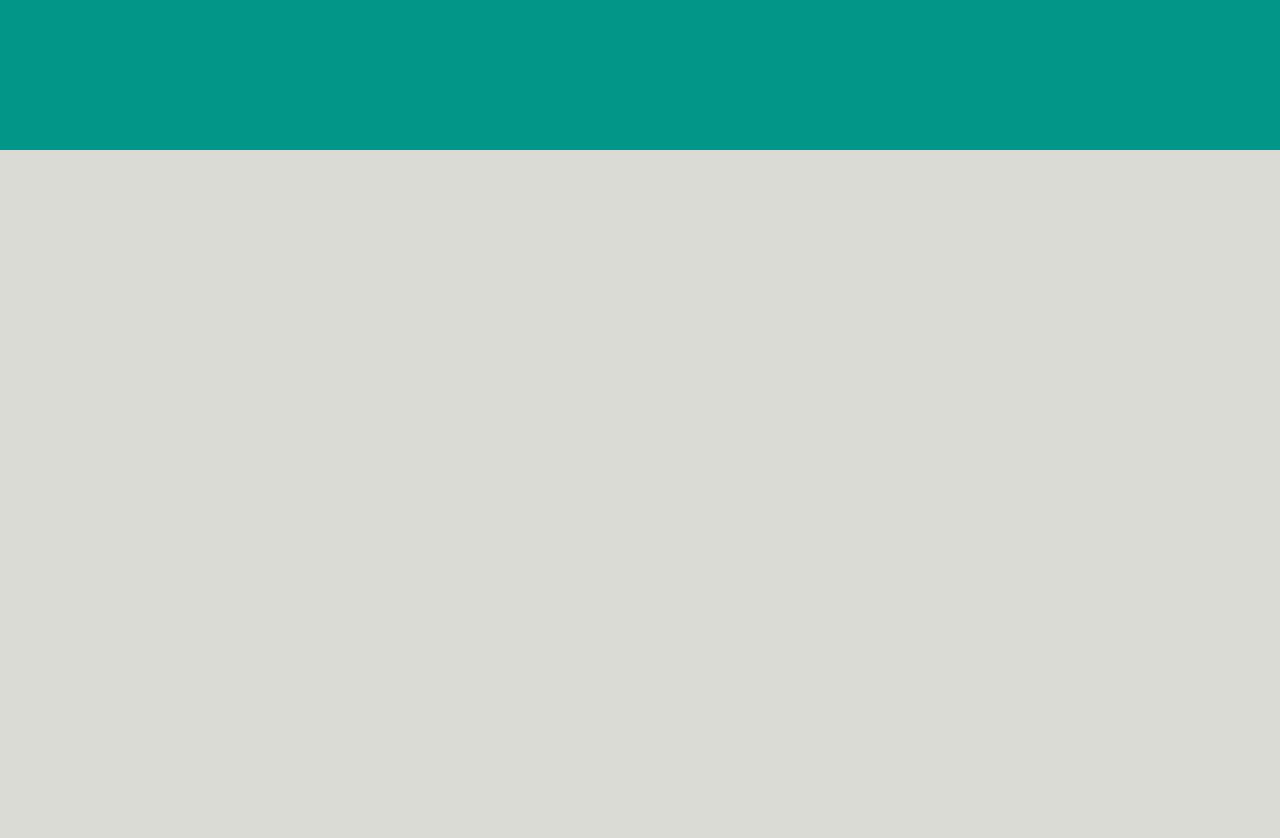
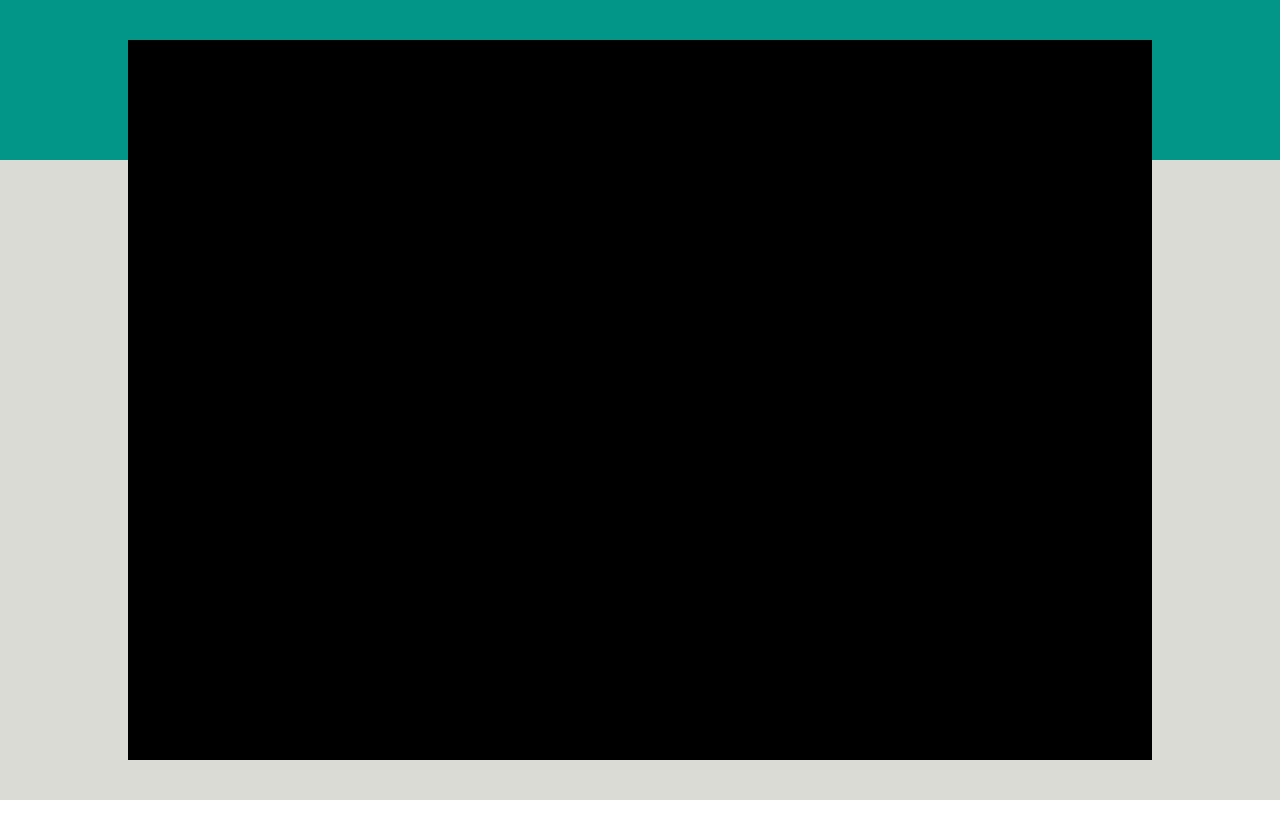
Before and after one commit to antoniolovotrico/vue-boolzapp, a plain HTML site: page milestone1/index.html in a window 1280 px wide. After the commit the page ends 800 px from the top, so only its background shows below. Drawn offline with nearby package versions, Linux system fonts and the light colour scheme.

Commit message:
set layout of the app

```diff
--- a/milestone1/assets/css/style.css
+++ b/milestone1/assets/css/style.css
@@ -3,12 +3,26 @@
     padding: 0;
     box-sizing: border-box;
 }
+#sfondo{
+    position: relative;
+}
 
-header{
-    height: 150px;
+#top_green{
+    height: 20vh;
     background-color: #019688;
 }
 #background{
-    height: 100vh;
+    height: 80vh;
     background-color: #DBDBD5;
+    display: flex;
+    justify-content: center;
 }
+#app_container{
+    height: 90vh;
+    width: 80vw;
+    background-color: black;
+    position: absolute;
+    top: 50%;
+    left: 50%;
+    transform: translate(-50%, -50%);
+}
--- a/milestone1/index.html
+++ b/milestone1/index.html
@@ -10,10 +10,14 @@
     </head>
     <body>
         <div id="app">
-            <header></header>
-            <div id="background">
+            <div id="sfondo">
+                <div id="top_green"></div>
+                <div id="background"></div>
+            </div>
 
-            </div>
+            <div id="app_container"></div>
+
+
 
         </div>
         <script src="https://cdn.jsdelivr.net/npm/vue@2/dist/vue.js"></script>
```
